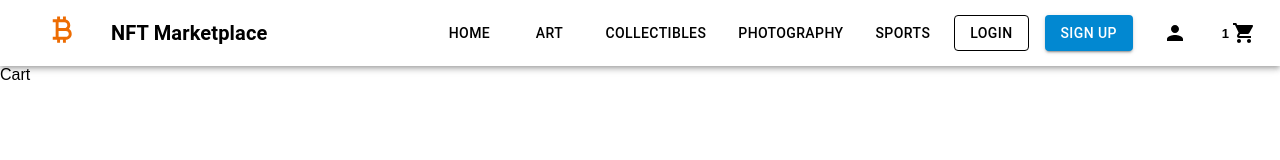
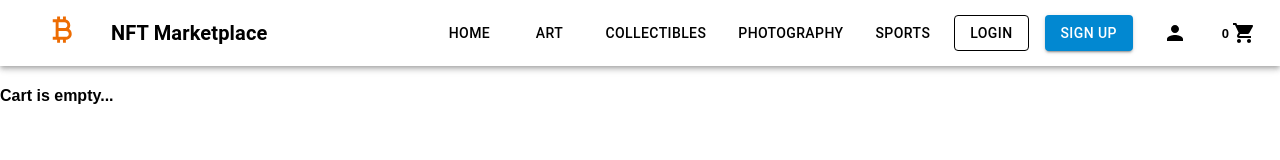
Before and after one commit to lcfede/eStore-federico-lanza-castelli, a React (Create React App) app: page /cart in a window 1280 px wide. Shown: the top 160 px of the page. Built offline with nearby package versions, Linux system fonts and the light colour scheme.

Commit message:
se agrega context y manejo del cart y cartWidget

```diff
--- a/src/App.js
+++ b/src/App.js
@@ -10,9 +10,11 @@ import {
 import ItemDetailContainer from './components/ItemDetailContainer';
 import NotFound from './components/NotFound';
 import Cart from './components/Cart';
+import ShopProvider from './components/context/ShopContext';
 
 function App() {
   return (
+    <ShopProvider>
       <BrowserRouter>
         <MuiNavbar/>
         <Routes>
@@ -23,6 +25,7 @@ function App() {
           <Route path="*" element={<NotFound />}/>
         </Routes>
       </BrowserRouter>
+    </ShopProvider>
   );
 }
 
--- a/src/components/Cart.jsx
+++ b/src/components/Cart.jsx
@@ -1,8 +1,31 @@
-import React from 'react'
+import React, { useContext } from 'react'
+import { Shop } from './context/ShopContext';
 
 const Cart = () => {
+  const {cart, addItem, clearItems, removeItem} = useContext(Shop);
   return (
-    <div>Cart</div>
+    <>
+      {
+        cart.length ?
+          <div>
+            <button onClick={() => clearItems()}>Limpiar carrito</button>
+            <ul>
+              {
+                  cart.map((item) => {
+                      return(
+                          <li key={item.id}>{item.title}
+                            <button
+                              onClick={() => removeItem(item.id)}
+                            >X</button>
+                          </li>
+                      )
+                  })
+              }
+            </ul>
+          </div>
+        : <h4>Cart is empty...</h4>
+      }
+    </>
   )
 }
 
--- a/src/components/CartWidget.jsx
+++ b/src/components/CartWidget.jsx
@@ -1,9 +1,11 @@
-import React from 'react';
+import React, { useContext } from 'react';
 import { IconButton } from '@mui/material';
 import ShoppingCartIcon from '@mui/icons-material/ShoppingCart';
+import { Shop } from './context/ShopContext';
 
 export const CartWidget = () => {
-  let counter = 1;
+  const {cart} = useContext(Shop);
+
   return (
     <>
         <IconButton
@@ -22,7 +24,7 @@ export const CartWidget = () => {
             }
           }}
         >
-            <span className="cart-widget__counter">{counter}</span>
+            <span className="cart-widget__counter">{cart? cart.length : 0}</span>
             <ShoppingCartIcon />
         </IconButton>
     </>
--- a/src/components/ItemDetail.jsx
+++ b/src/components/ItemDetail.jsx
@@ -1,15 +1,18 @@
-import React, { useState } from 'react';
+import React, { useContext, useState } from 'react';
 import { Divider, Grid, Typography, Button, Box } from '@mui/material';
 import { ItemCount } from './ItemCount';
 import { useNavigate } from 'react-router-dom';
+import { Shop } from './context/ShopContext';
 
 const ItemDetail = ({ data, loading, error }) => {
 
   const [qty, setQty] = useState(0);
   const navigate = useNavigate();
+  const {addItem} = useContext(Shop);
 
   const handleNavigate = () => {
     alert(`Se han agregado ${qty} items`);
+    addItem(data, qty);
     navigate('/cart');
   }
 
--- a/src/components/Navbar.jsx
+++ b/src/components/Navbar.jsx
@@ -10,20 +10,20 @@ import {
     MenuItem
   } from '@mui/material';
 import CurrencyBitcoinIcon from '@mui/icons-material/CurrencyBitcoin';
-import KeyboardArrowDownIcon from '@mui/icons-material/KeyboardArrowDown';
+// import KeyboardArrowDownIcon from '@mui/icons-material/KeyboardArrowDown';
 import PersonIcon from '@mui/icons-material/Person';
 import { CartWidget } from './CartWidget';
 import { Link } from 'react-router-dom';
 
   export const MuiNavbar = () => {
-    const [anchorEl, setAnchorEl] = useState(null)
-    const open = Boolean(anchorEl)
-    const handleClick = (event) => {
-      setAnchorEl(event.currentTarget)
-    }
-    const handleClose = () => {
-      setAnchorEl(null)
-    }
+    // const [anchorEl, setAnchorEl] = useState(null)
+    // const open = Boolean(anchorEl)
+    // const handleClick = (event) => {
+    //   setAnchorEl(event.currentTarget)
+    // }
+    // const handleClose = () => {
+    //   setAnchorEl(null)
+    // }
     return (
       <AppBar position='static' color='transparent'>
         <Toolbar>
--- /dev/null
+++ b/src/components/context/ShopContext.jsx
@@ -0,0 +1,38 @@
+import React, { createContext, useState } from 'react'
+
+export const Shop = createContext();
+
+const ShopProvider = ({children}) => {
+
+    const [cart, setCart] = useState([]);
+
+    const addItem = (producto, qty) => {
+        console.log(producto, qty);
+        const repeated = isInCart(producto.id);
+        if (repeated) {
+            repeated.qty += qty;
+            setCart([...cart]);
+        } else {
+            setCart([...cart, {...producto, qty: qty}]);
+        }
+    }
+
+    const clearItems = () => {
+        setCart([]);
+    }
+    const removeItem = (id) => {
+        setCart(cart.filter((x) => x.id !== id));
+    }
+
+    const isInCart = (id) => {
+        return cart.find(item => item.id === id);
+    }
+
+    return (
+        <Shop.Provider value={{cart, setCart, addItem, clearItems, removeItem}}>
+        {children}
+        </Shop.Provider>
+    )
+}
+
+export default ShopProvider
```
Lines whose indentation alone changed are shown as unchanged.
